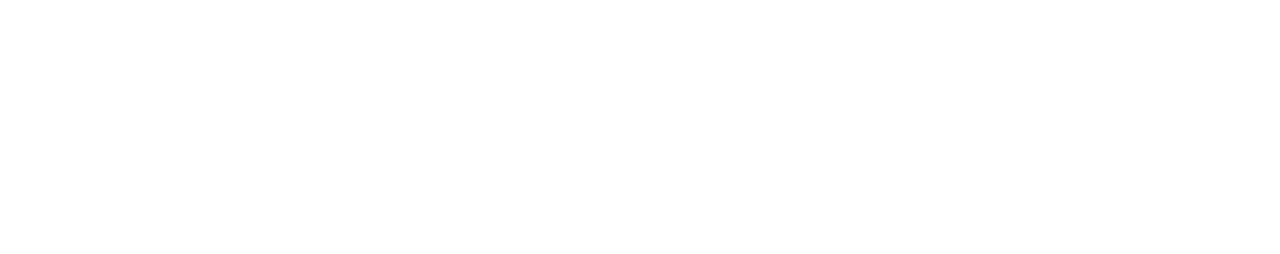
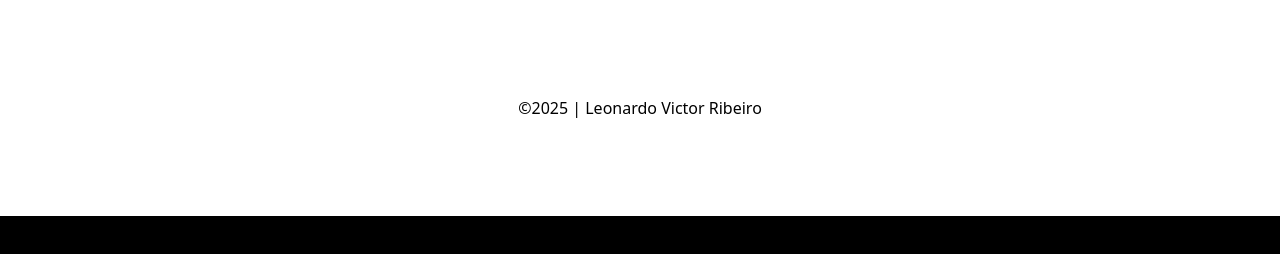
Before and after one commit to leonardo-victor-ribeiro/leonardo-victor-ribeiro.github.io, a plain HTML site: page index.html in a window 1280 px wide. Drawn offline with nearby package versions, Linux system fonts and the light colour scheme.

Commit message:
adiciona o rodape

```diff
--- a/index.html
+++ b/index.html
@@ -6,6 +6,11 @@
     <title>Leonardo Ribeiro</title>
     <script src="https://cdn.jsdelivr.net/npm/@tailwindcss/browser@4"></script>
 </head>
-<body>
+<body style="background-color: black;">
+    <div class="max-w-7xl" style="background-color: white;">
+        <footer class="py-24 flex justify-center">
+            <p>©2025 | Leonardo Victor Ribeiro</p>
+        </footer>
+    </div>
 </body>
 </html>
```
